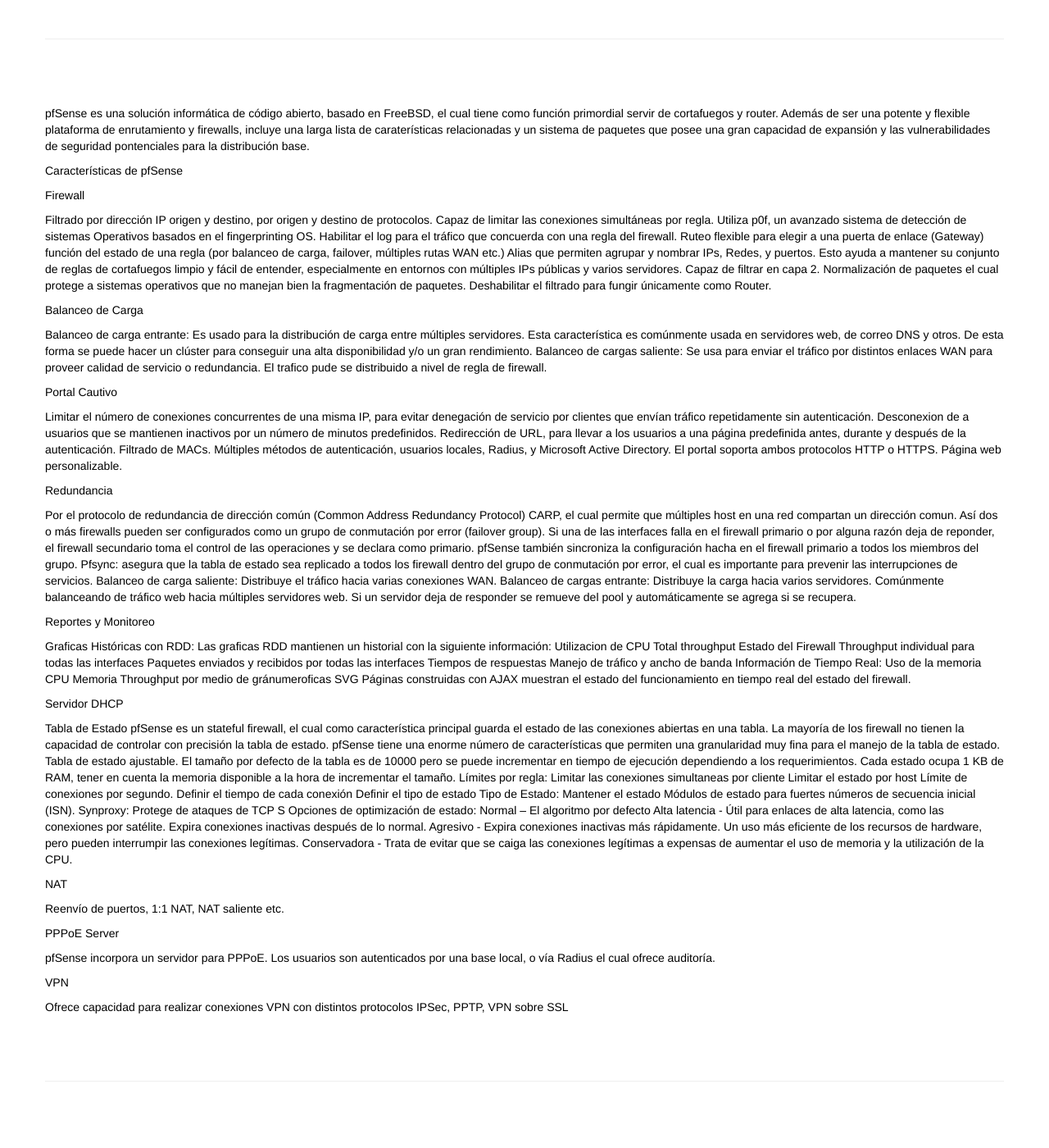
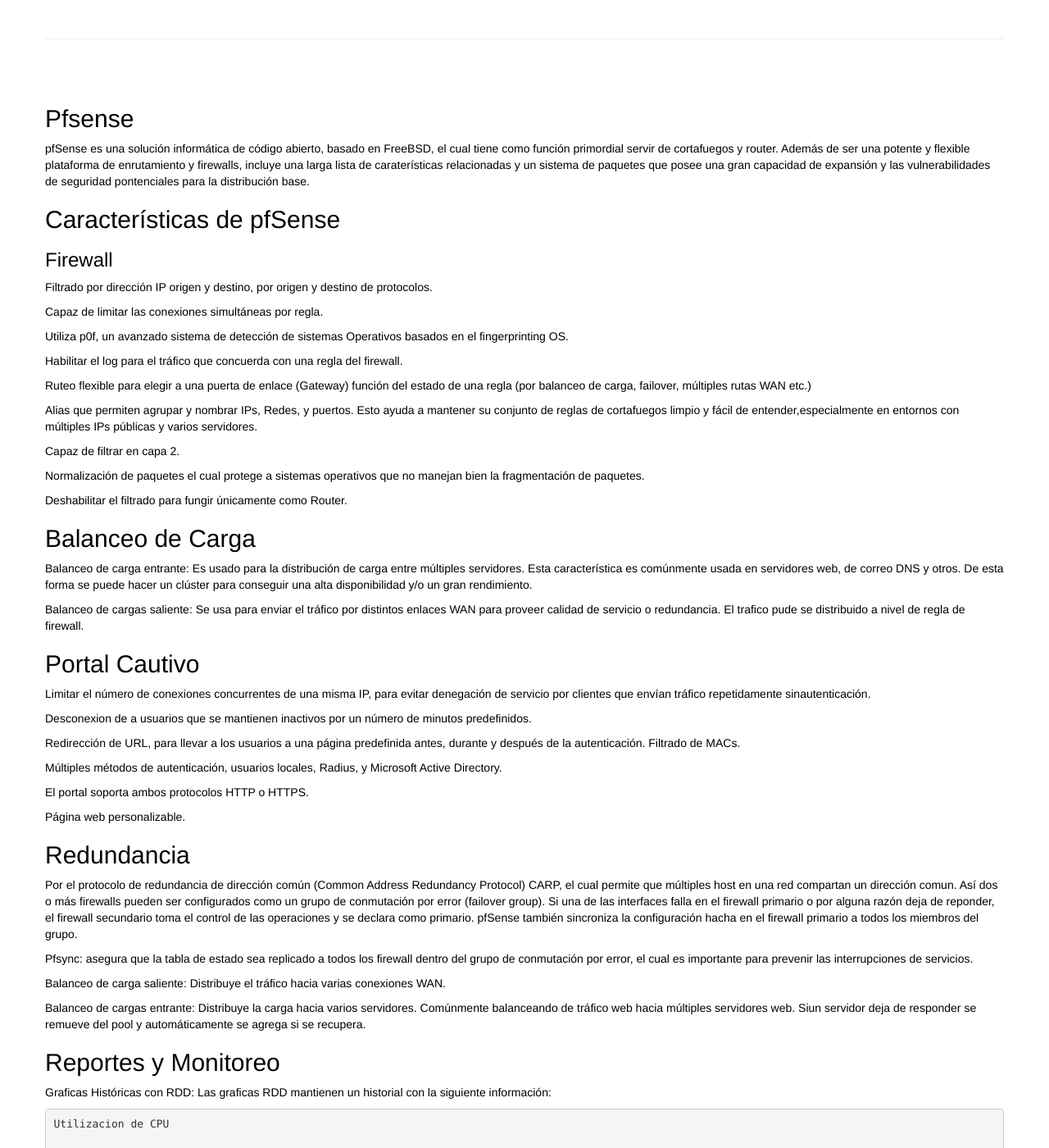
Before and after one commit to Covetel/Covetel.github.io, a Jekyll site: the page built from _posts/2014-04-25-Sistema-de-gestion-de-seguridad-perimetral.markdown, in a window 1280 px wide and 1400 px high, scrolled down 683 px. Shown: the whole window at 82% size. Built offline with Jekyll 4.4.1, drawn with Linux system fonts in a browser that asks for light colours; Markdown is read by kramdown in place of the engine named in the settings; some of the changed text lies outside the part shown.

Commit message:
Actualizando contenidos de los post de la seccion productos

```diff
--- a/_posts/2014-04-25-Seguimiento-y-control-de-incidentes.markdown
+++ b/_posts/2014-04-25-Seguimiento-y-control-de-incidentes.markdown
@@ -8,9 +8,9 @@
 
 ##Request Tracker
 
-Es un sistema para la gestión de casos de grado empresarial que permite que un grupo de gente inteligente y eficiente gestione tareas, problemas y solicitudes presentadas por una comunidad de usuarios. La plataforma de Request Tracker ha estado en desarrollo desde 1996, y es utilizado por los administradores de sistemas, personal de atención al cliente, los administradores de TI, desarrolladores y departamentos de marketing en miles de sitios alrededor del mundo.
+Es un sistema para la gestión de casos de grado empresarial que permite que un grupo de gente inteligente y eficiente gestione tareas, problemas ysolicitudes presentadas por una comunidad de usuarios. La plataforma de Request Tracker ha estado en desarrollo desde 1996, y es utilizado por losadministradores de sistemas, personal de atención al cliente, los administradores de TI, desarrolladores y departamentos de marketing en miles de sitios alrededor del mundo.
 
-Escrito en Perl totalmente orientado a objetos, RT es un sistema de gestón de casos de alto nivel, portáble, independiente de la plataforma lo que facilita la colaboración dentro de las organizaciones y hace que sea fácil para ellos atender a las necesidades de sus clientes.
+Escrito en Perl totalmente orientado a objetos, RT es un sistema de gestón de casos de alto nivel, portáble, independiente de la plataforma lo quefacilita la colaboración dentro de las organizaciones y hace que sea fácil para ellos atender a las necesidades de sus clientes.
 
 RT gestiona las tareas clave, tales como la identificación, priorización, asignación, resolución y notificación requerida por la empresa, incluyendo las aplicaciones críticas de gestión de proyectos, help desk, NOC, CRM y desarrollo de software.
 
--- a/_posts/2014-04-25-Sistema-de-gestion-de-seguridad-perimetral.markdown
+++ b/_posts/2014-04-25-Sistema-de-gestion-de-seguridad-perimetral.markdown
@@ -5,90 +5,137 @@
  image:
 ---
 
+##Pfsense
 
 pfSense es una solución informática de código abierto, basado en FreeBSD, el cual tiene como función primordial servir de cortafuegos y router. Además de ser una potente y flexible plataforma de enrutamiento y firewalls, incluye una larga lista de caraterísticas relacionadas y un sistema de paquetes que posee una gran capacidad de expansión y las vulnerabilidades de seguridad pontenciales para la distribución base.
 
-Características de pfSense
+##Características de pfSense
 
-Firewall
+###Firewall
 
 Filtrado por dirección IP origen y destino, por origen y destino de protocolos.
+
 Capaz de limitar las conexiones simultáneas por regla.
+
 Utiliza p0f, un avanzado sistema de detección de sistemas Operativos basados en el fingerprinting OS.
+
 Habilitar el log para el tráfico que concuerda con una regla del firewall.
+
 Ruteo flexible para elegir a una puerta de enlace (Gateway) función del estado de una regla (por balanceo de carga, failover, múltiples rutas WAN etc.)
-Alias que permiten agrupar y nombrar IPs, Redes, y puertos. Esto ayuda a mantener su conjunto de reglas de cortafuegos limpio y fácil de entender, especialmente en entornos con múltiples IPs públicas y varios servidores.
+
+Alias que permiten agrupar y nombrar IPs, Redes, y puertos. Esto ayuda a mantener su conjunto de reglas de cortafuegos limpio y fácil de entender,especialmente en entornos con múltiples IPs públicas y varios servidores.
+
 Capaz de filtrar en capa 2.
+
 Normalización de paquetes el cual protege a sistemas operativos que no manejan bien la fragmentación de paquetes.
+
 Deshabilitar el filtrado para fungir únicamente como Router.
 
-Balanceo de Carga
+##Balanceo de Carga
 
 Balanceo de carga entrante: Es usado para la distribución de carga entre múltiples servidores. Esta característica es comúnmente usada en servidores web, de correo DNS y otros. De esta forma se puede hacer un clúster para conseguir una alta disponibilidad y/o un gran rendimiento.
+
 Balanceo de cargas saliente: Se usa para enviar el tráfico por distintos enlaces WAN para proveer calidad de servicio o redundancia. El trafico pude se distribuido a nivel de regla de firewall.
 
-Portal Cautivo
+##Portal Cautivo
 
-Limitar el número de conexiones concurrentes de una misma IP, para evitar denegación de servicio por clientes que envían tráfico repetidamente sin autenticación.
+Limitar el número de conexiones concurrentes de una misma IP, para evitar denegación de servicio por clientes que envían tráfico repetidamente sinautenticación.
+
 Desconexion de a usuarios que se mantienen inactivos por un número de minutos predefinidos.
+
 Redirección de URL, para llevar a los usuarios a una página predefinida antes, durante y después de la autenticación.
 Filtrado de MACs.
+
 Múltiples métodos de autenticación, usuarios locales, Radius, y Microsoft Active Directory.
+
 El portal soporta ambos protocolos HTTP o HTTPS.
+
 Página web personalizable.
 
-Redundancia
+##Redundancia
 
 Por el protocolo de redundancia de dirección común (Common Address Redundancy Protocol) CARP, el cual permite que múltiples host en una red compartan un dirección comun. Así dos o más firewalls pueden ser configurados como un grupo de conmutación por error (failover group). Si una de las interfaces falla en el firewall primario o por alguna razón deja de reponder, el firewall secundario toma el control de las operaciones y se declara como primario. pfSense también sincroniza la configuración hacha en el firewall primario a todos los miembros del grupo.
+
 Pfsync: asegura que la tabla de estado sea replicado a todos los firewall dentro del grupo de conmutación por error, el cual es importante para prevenir las interrupciones de servicios.
+
 Balanceo de carga saliente: Distribuye el tráfico hacia varias conexiones WAN.
-Balanceo de cargas entrante: Distribuye la carga hacia varios servidores. Comúnmente balanceando de tráfico web hacia múltiples servidores web. Si un servidor deja de responder se remueve del pool y automáticamente se agrega si se recupera.
 
-Reportes y Monitoreo
+Balanceo de cargas entrante: Distribuye la carga hacia varios servidores. Comúnmente balanceando de tráfico web hacia múltiples servidores web. Siun servidor deja de responder se remueve del pool y automáticamente se agrega si se recupera.
+
+##Reportes y Monitoreo
 
 Graficas Históricas con RDD: Las graficas RDD mantienen un historial con la siguiente información:
-Utilizacion de CPU
-Total throughput
-Estado del Firewall
-Throughput individual para todas las interfaces
-Paquetes enviados y recibidos por todas las interfaces
-Tiempos de respuestas
-Manejo de tráfico y ancho de banda
+
+    Utilizacion de CPU
+
+    Total throughput
+
+    Estado del Firewall
+
+    Throughput individual para todas las interfaces
+
+    Paquetes enviados y recibidos por todas las interfaces
+
+    Tiempos de respuestas
+
+    Manejo de tráfico y ancho de banda
+
 Información de Tiempo Real:
-Uso de la memoria CPU
-Memoria
-Throughput por medio de gránumeroficas SVG
-Páginas construidas con AJAX muestran el estado del funcionamiento en tiempo real del estado del firewall.
 
-Servidor DHCP
+    Uso de la memoria CPU
+
+    Memoria
+
+    Throughput por medio de gránumeroficas SVG
+
+    Páginas construidas con AJAX muestran el estado del funcionamiento en tiempo real del estado del firewall.
+
+
+##Servidor DHCP
 
 Tabla de Estado
-pfSense es un stateful firewall, el cual como característica principal guarda el estado de las conexiones abiertas en una tabla. La mayoría de los firewall no tienen la capacidad de controlar con precisión la tabla de estado. pfSense tiene una enorme número de características que permiten una granularidad muy fina para el manejo de la tabla de estado.
-Tabla de estado ajustable. El tamaño por defecto de la tabla es de 10000 pero se puede incrementar en tiempo de ejecución dependiendo a los requerimientos. Cada estado ocupa 1 KB de RAM, tener en cuenta la memoria disponible a la hora de incrementar el tamaño.
-Límites por regla:
-Limitar las conexiones simultaneas por cliente
-Limitar el estado por host
-Límite de conexiones por segundo.
-Definir el tiempo de cada conexión
-Definir el tipo de estado
-Tipo de Estado:
-Mantener el estado
-Módulos de estado para fuertes números de secuencia inicial (ISN).
-Synproxy: Protege de ataques de TCP S
-Opciones de optimización de estado:
-Normal – El algoritmo por defecto
-Alta latencia - Útil para enlaces de alta latencia, como las conexiones por satélite. Expira conexiones inactivas después de lo normal.
-Agresivo - Expira conexiones inactivas más rápidamente. Un uso más eficiente de los recursos de hardware, pero pueden interrumpir las conexiones legítimas.
-Conservadora - Trata de evitar que se caiga las conexiones legítimas a expensas de aumentar el uso de memoria y la utilización de la CPU.
 
-NAT
+ pfSense es un stateful firewall, el cual como característica principal guarda el estado de las conexiones abiertas en una tabla. La mayoría de los firewall no tienen la capacidad de controlar con precisión la tabla de estado. pfSense tiene una enorme número de características que permiten una granularidad muy fina para el manejo de la tabla de estado.
+
+ Tabla de estado ajustable. El tamaño por defecto de la tabla es de 10000 pero se puede incrementar en tiempo de ejecución dependiendo a los requerimientos. Cada estado ocupa 1 KB de RAM, tener en cuenta la memoria disponible a la hora de incrementar el tamaño.
+
+    Límites por regla:
+        Limitar las conexiones simultaneas por cliente
+
+        Limitar el estado por host
+
+        Límite de conexiones por segundo.
+
+        Definir el tiempo de cada conexión
+
+        Definir el tipo de estado
+
+    Tipo de Estado:
+
+        Mantener el estado
+
+        Módulos de estado para fuertes números de secuencia inicial (ISN).
+
+        Synproxy: Protege de ataques de TCP S
+
+    Opciones de optimización de estado:
+
+        Normal – El algoritmo por defecto
+
+        Alta latencia - Útil para enlaces de alta latencia, como las conexiones por satélite. Expira conexiones inactivas después de lo normal.
+
+        Agresivo - Expira conexiones inactivas más rápidamente. Un uso más eficiente de los recursos de hardware, pero pueden interrumpir las conexiones legítimas.
+
+        Conservadora - Trata de evitar que se caiga las conexiones legítimas a expensas de aumentar el uso de memoria y la utilización de la CPU.
+
+##NAT
 
 Reenvío de puertos, 1:1 NAT, NAT saliente etc.
 
-PPPoE Server
+##PPPoE Server
 
 pfSense incorpora un servidor para PPPoE. Los usuarios son autenticados por una base local, o vía Radius el cual ofrece auditoría.
 
-VPN
+##VPN
 
 Ofrece capacidad para realizar conexiones VPN con distintos protocolos IPSec, PPTP, VPN sobre SSL
```
Also changed, not shown: _posts/2014-04-25-Sistema-de-monitoreo-de-plataforma.markdown (+30 -6 lines).
